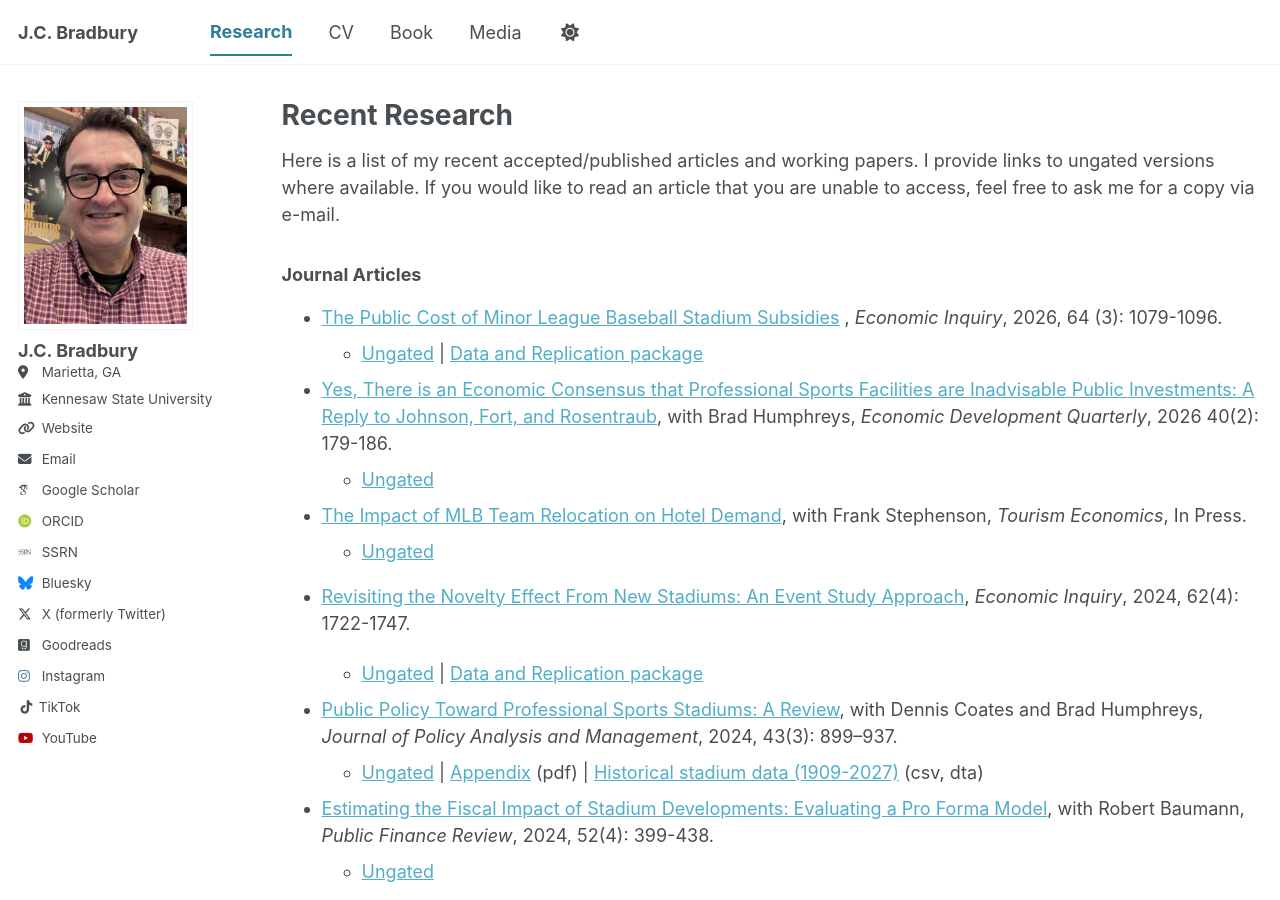
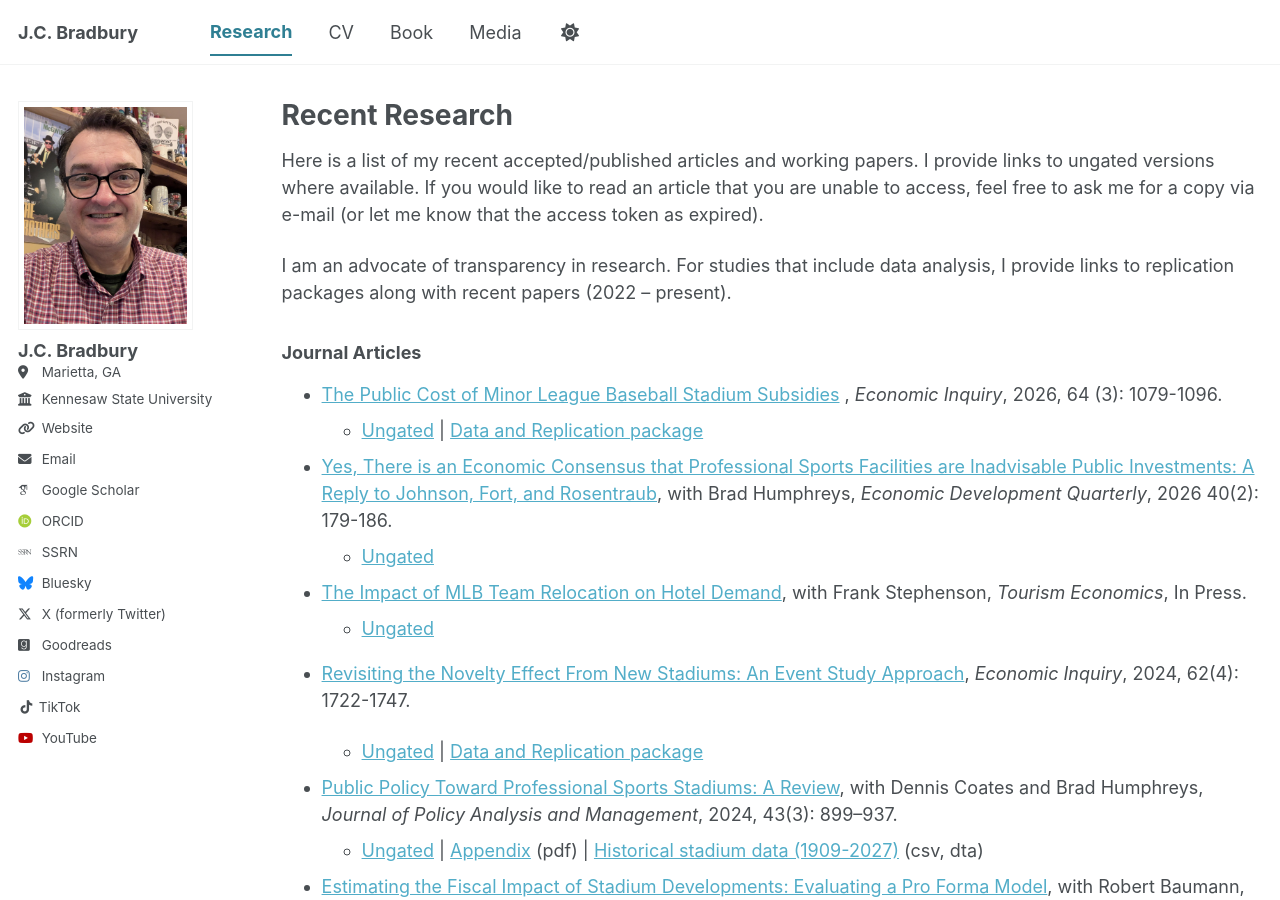
Before and after one commit to jcbradbury/jcbradbury.github.io, a Jekyll site: the page built from _pages/research.md, in a window 1280 px wide and 900 px high. Built offline with Jekyll 4.4.1, drawn with Linux system fonts in a browser that asks for light colours; some web fonts are replaced; a script bundle is joined from its source files by our own code; library files that are not in the unit come from our copies.

Commit message:
Update research.md

```diff
--- a/_pages/research.md
+++ b/_pages/research.md
@@ -4,7 +4,9 @@ title: "Recent Research"
 permalink: /research/
 author_profile: true
 ---
-Here is a list of my recent accepted/published articles and working papers. I provide links to ungated versions where available. If you would like to read an article that you are unable to access, feel free to ask me for a copy via e-mail.
+Here is a list of my recent accepted/published articles and working papers. I provide links to ungated versions where available. If you would like to read an article that you are unable to access, feel free to ask me for a copy via e-mail (or let me know that the access token as expired).
+
+I am an advocate of transparency in research. For studies that include data analysis, I provide links to replication packages along with recent papers (2022 -- present).
 
 <!--
 {% if site.author.googlescholar %}
```
